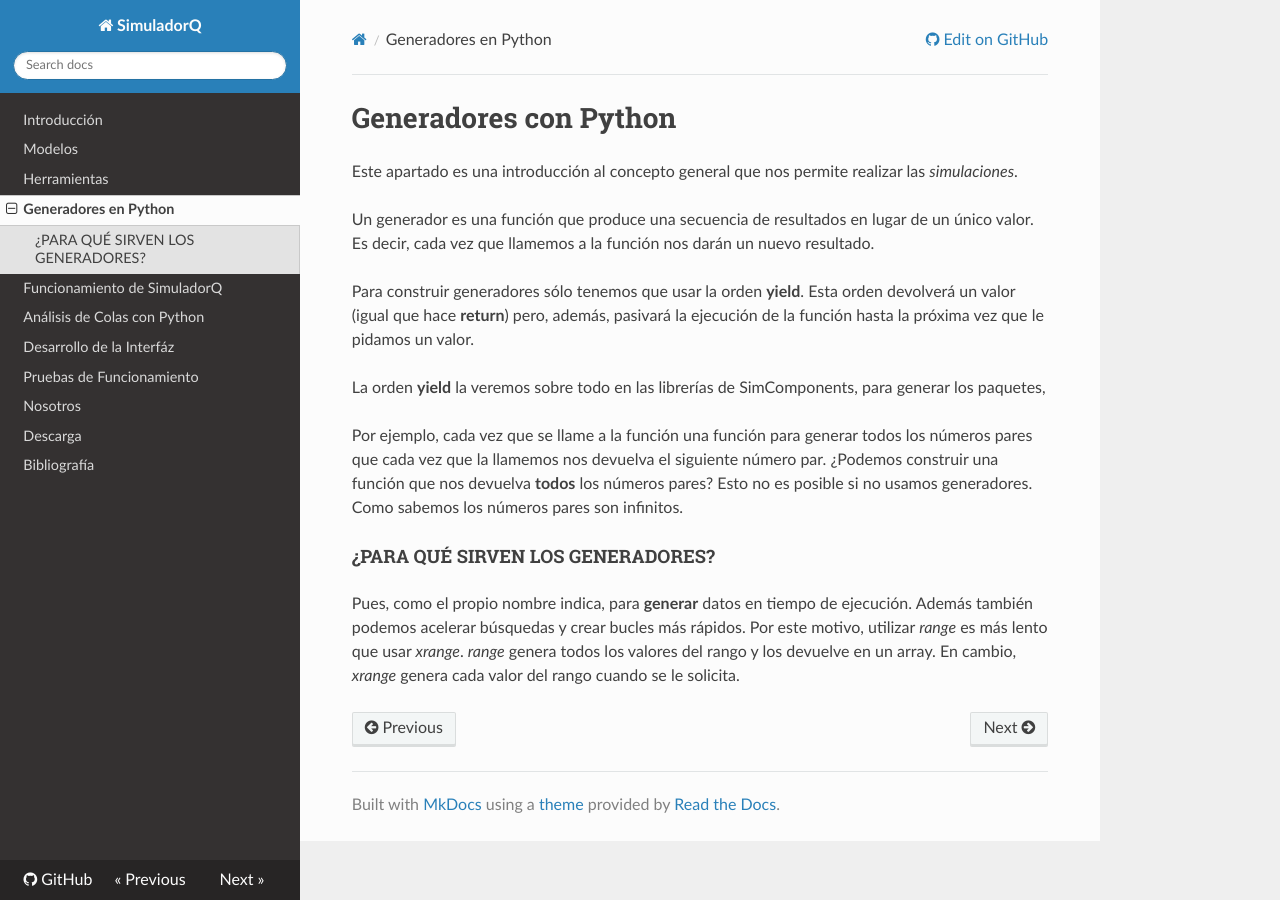
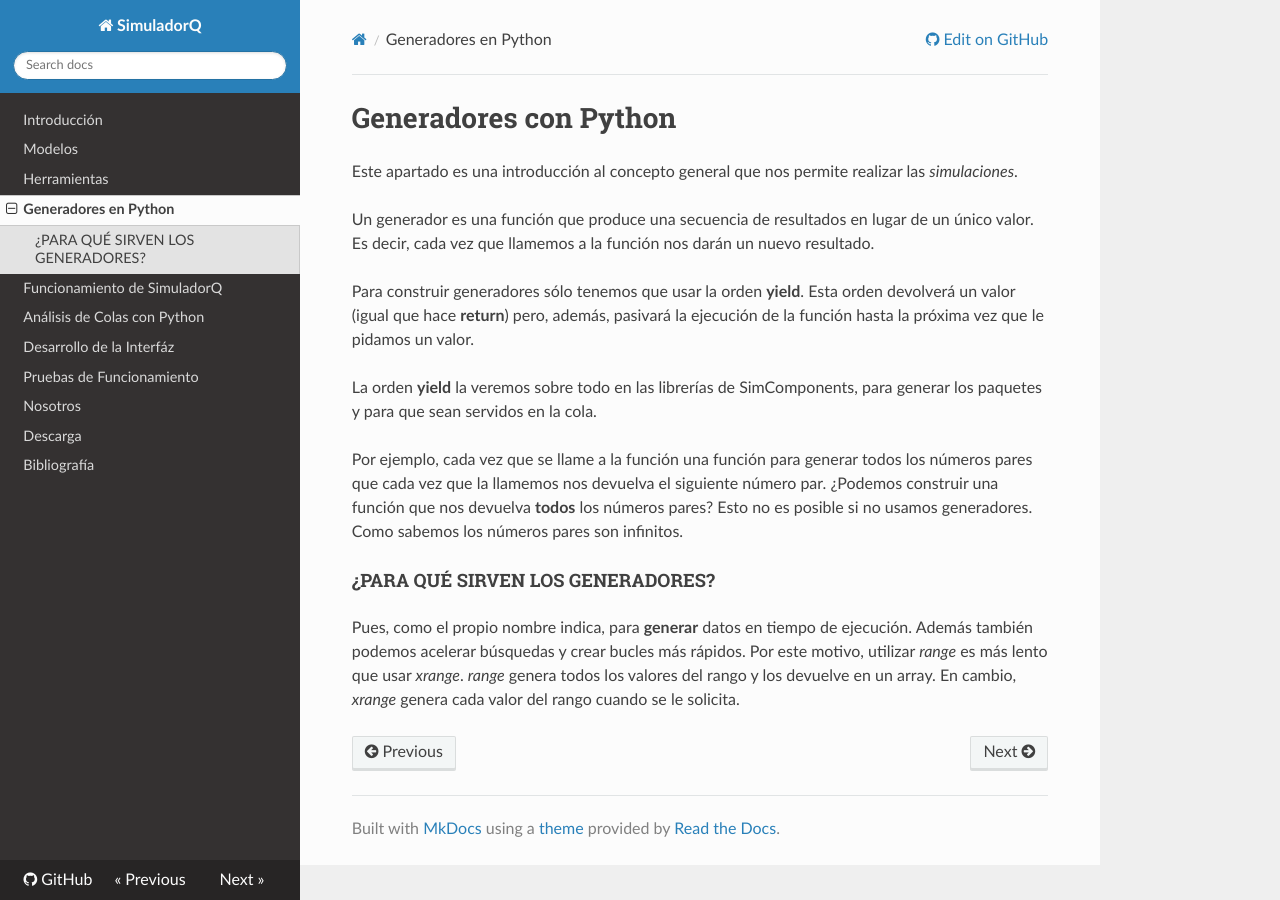
Before and after one commit to m-ibarra-arg/trafico, an MkDocs documentation site: the page built from docs/GeneradoresPython.md, in a window 1280 px wide. Built offline with MkDocs 1.6.1, drawn with Linux system fonts in a browser that asks for light colours; nearby versions of some CDN libraries; old or Windows-style settings are respelled for this version of MkDocs; some of the changed lines change nothing that is shown.

Commit message:
Uploaded by https://stackedit.io/

```diff
--- a/docs/GeneradoresPython.md
+++ b/docs/GeneradoresPython.md
@@ -7,7 +7,7 @@ Es decir, cada vez que llamemos a la función nos darán un nuevo resultado.
 
 Para construir generadores sólo tenemos que usar la orden **yield**. Esta orden devolverá un valor (igual que hace **return**) pero, además, pasivará la ejecución de la función hasta la próxima vez que le pidamos un valor.
 
-La orden **yield** la veremos sobre todo en las librerías de SimComponents, para generar los paquetes,
+La orden **yield** la veremos sobre todo en las librerías de SimComponents, para generar los paquetes y para que sean servidos en la cola.
 
 Por ejemplo, cada vez que se llame a la función una función para generar todos los números pares que cada vez que la llamemos nos devuelva el siguiente número par. ¿Podemos construir una función que nos devuelva  **todos**  los números pares? Esto no es posible si no usamos generadores. Como sabemos los números pares son infinitos.
 
@@ -15,6 +15,6 @@ Por ejemplo, cada vez que se llame a la función una función para generar todos
 
 Pues, como el propio nombre indica, para  **generar**  datos en tiempo de ejecución. Además también podemos acelerar búsquedas y crear bucles más rápidos. Por este motivo, utilizar  _range_  es más lento que usar  _xrange_.  _range_  genera todos los valores del rango y los devuelve en un array. En cambio,  _xrange_  genera cada valor del rango cuando se le solicita.
 <!--stackedit_data:
-eyJoaXN0b3J5IjpbMTc4OTkxNzQ5LC0xMzc0ODIwMywxODc3OD
-Y5ODk3LDEzOTUyMDIxMDksLTMxMjg5Mzk3XX0=
+eyJoaXN0b3J5IjpbLTg3OTE4NjQ2MCwtMTM3NDgyMDMsMTg3Nz
+g2OTg5NywxMzk1MjAyMTA5LC0zMTI4OTM5N119
 -->
```
